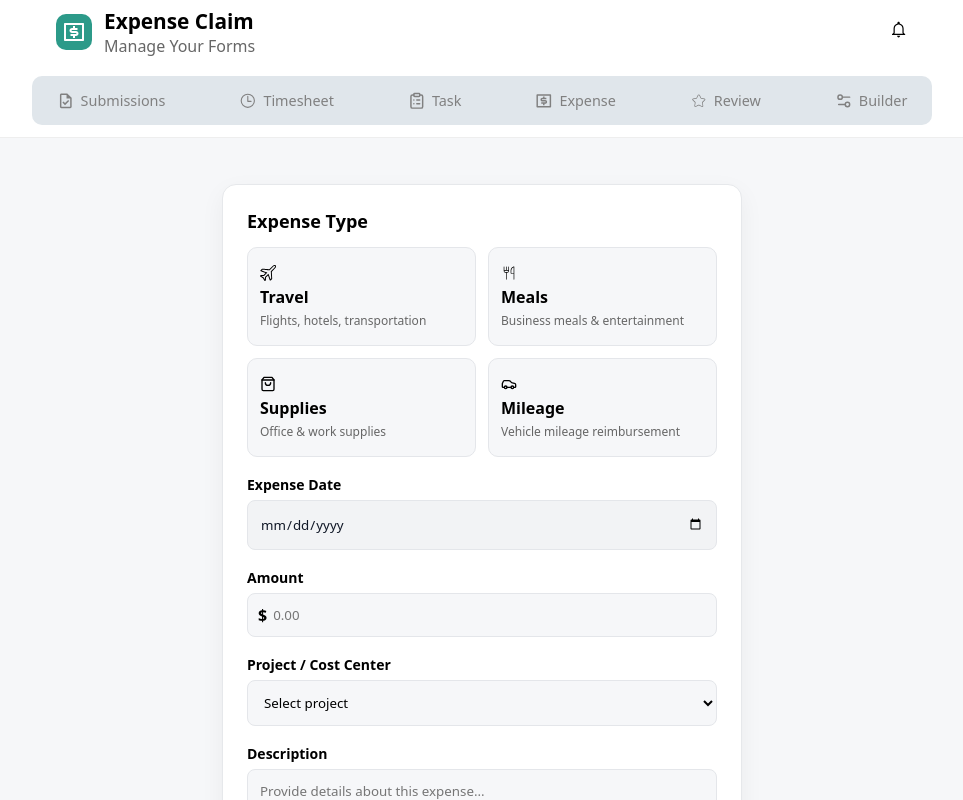
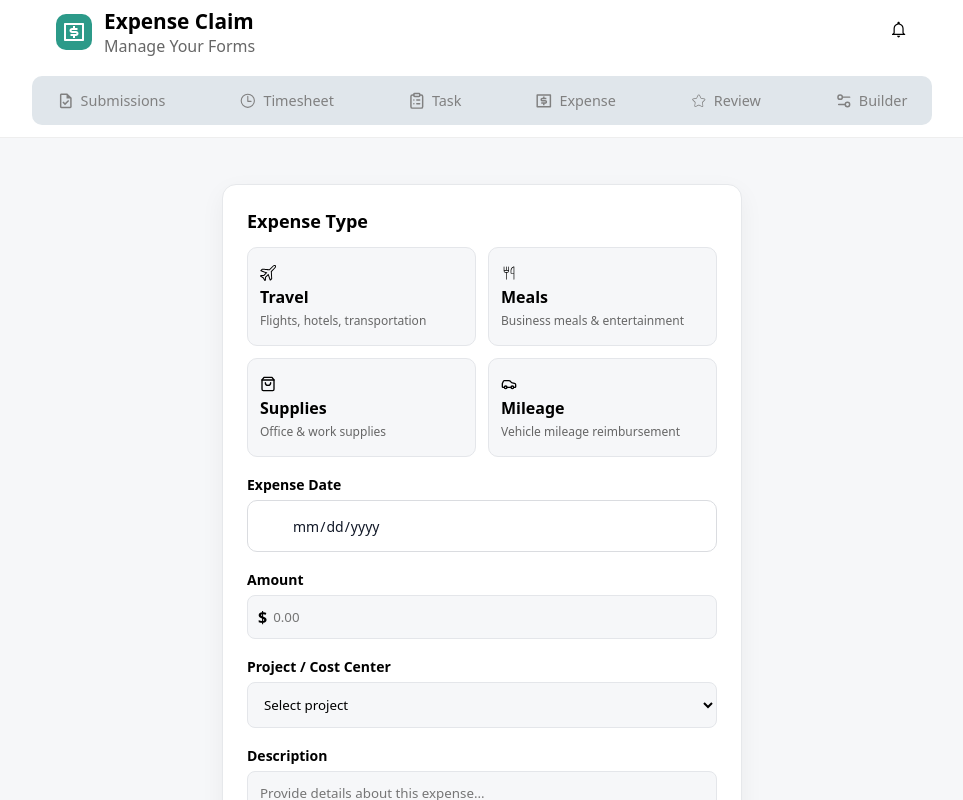
Before and after one commit to Agladima/expense, a React (Vite) app: page / in a window 1280 px wide. Shown: the top 800 px of the page, without its empty margins (158-1121 px from the left). Built offline with nearby package versions, Linux system fonts and the light colour scheme.

Commit message:
date picker

```diff
--- a/src/components/Expence.css
+++ b/src/components/Expence.css
@@ -663,27 +663,64 @@ textarea {
   position: relative;
 }
 
-.date-display.dropdown {
-  display: none;
+.date-picker {
+  position: relative;
+  z-index: 2;
+  cursor: pointer;
+  width: 100%;
+  min-height: 52px;
+  padding: 14px 44px 14px 44px;
+  border-radius: 10px;
+  border: 1px solid #dadce0;
+  background: #fff;
+  color: #111827;
+  font-size: 14px;
+  outline: none;
+  transition: border-color 0.2s, box-shadow 0.2s;
 }
 
-.date-display.dropdown:hover {
-  background: #eceef1;
+.date-picker:focus {
+  border-color: #2c9a89;
+  box-shadow: 0 0 0 3px rgba(44, 154, 137, 0.12);
 }
 
-.date-picker {
-  position: static;
-  inset: auto;
-  opacity: 1;
-  pointer-events: auto;
-  z-index: auto;
+.date-picker-icon {
+  position: absolute;
+  top: 50%;
+  left: 14px;
+  transform: translateY(-50%);
+  z-index: 1;
+  color: #5f6368;
+  font-size: 18px;
+  pointer-events: none;
+}
+
+.date-picker-placeholder {
+  position: absolute;
+  top: 50%;
+  left: 44px;
+  transform: translateY(-50%);
+  z-index: 1;
+  color: #5f6368;
+  font-size: 14px;
+  pointer-events: none;
+}
+
+.date-picker::-webkit-calendar-picker-indicator {
+  position: absolute;
+  right: 12px;
+  opacity: 0;
+  width: 20px;
+  height: 20px;
   cursor: pointer;
-  width: 100%;
-  padding: 14px 12px;
-  border-radius: 8px;
-  border: 1px solid #e4e6ea;
-  background: #f2f3f5;
+}
+
+.date-picker::-webkit-datetime-edit {
   color: #111827;
+}
+
+.date-picker:invalid::-webkit-datetime-edit {
+  color: transparent;
 }
 .required {
   color: #e53935;
--- a/src/components/Expence.jsx
+++ b/src/components/Expence.jsx
@@ -5,7 +5,7 @@ import { LuCar, LuPlane, LuUpload } from "react-icons/lu";
 import { SlPlane } from "react-icons/sl";
 import { FiShoppingBag, FiPaperclip, FiX } from "react-icons/fi";
 import { PiTelegramLogoLight } from "react-icons/pi";
-import { IoLocationOutline, IoTimeOutline } from "react-icons/io5";
+import { IoCalendarOutline, IoLocationOutline, IoTimeOutline } from "react-icons/io5";
 import { BsPeople } from "react-icons/bs";
 
 function Expense() {
@@ -34,6 +34,14 @@ function Expense() {
     setExpenseType((prevType) => (prevType === type ? "" : type));
   };
 
+  const openDatePicker = () => {
+    if (!dateInputRef.current) return;
+    dateInputRef.current.focus();
+    if (typeof dateInputRef.current.showPicker === "function") {
+      dateInputRef.current.showPicker();
+    }
+  };
+
   const handleFileUpload = (e) => {
     const files = Array.from(e.target.files);
     const newFiles = files.map((file) => ({
@@ -47,17 +55,6 @@ function Expense() {
 
   const removeFile = (id) => {
     setUploadedFiles(uploadedFiles.filter((file) => file.id !== id));
-  };
-
-  const formatDateDisplay = (dateString) => {
-    if (!dateString) return "MM/DD/YYYY";
-    const date = new Date(dateString);
-    return date.toLocaleDateString("en-US", {
-      weekday: "long",
-      year: "numeric",
-      month: "long",
-      day: "numeric",
-    });
   };
 
   return (
@@ -110,29 +107,21 @@ function Expense() {
           </div>
 
           <label>Expense Date</label>
-          <div className="date-input-container">
-            <div
-              className="date-display dropdown"
-              onClick={() => {
-                if (!dateInputRef.current) return;
-                if (typeof dateInputRef.current.showPicker === "function") {
-                  dateInputRef.current.showPicker();
-                } else {
-                  dateInputRef.current.focus();
-                  dateInputRef.current.click();
-                }
-              }}
-            >
-              {formatDateDisplay(selectedDate)}
-            </div>
+          <div className="date-input-container" onClick={openDatePicker}>
+            <span className="date-picker-icon">
+              <IoCalendarOutline />
+            </span>
             <input
               ref={dateInputRef}
               type="date"
               className="date-picker"
               value={selectedDate}
               onChange={(e) => setSelectedDate(e.target.value)}
+              onClick={openDatePicker}
               max={today}
+              aria-label="Expense date"
             />
+            {!selectedDate && <span className="date-picker-placeholder">MM/DD/YYYY</span>}
           </div>
 
           {expenseType === "travel" && (
```
Also changed, not shown: src/components/Builder.jsx (+19 -10 lines).
